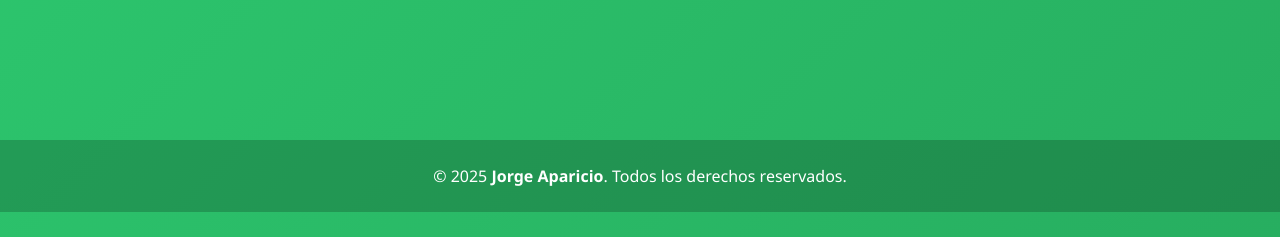
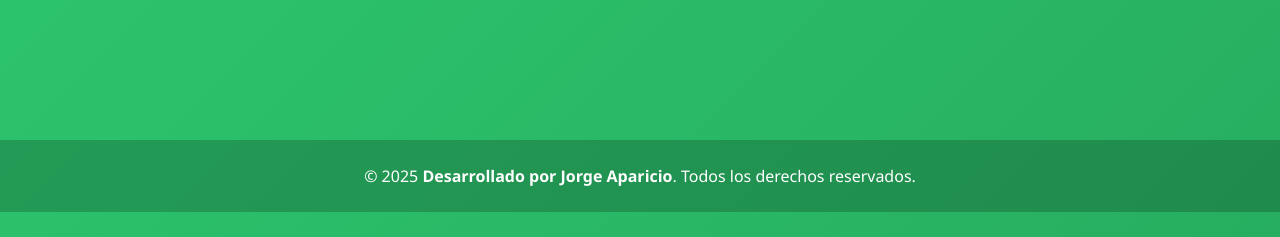
Before and after one commit to Japaricio2004/Convertidos_excel, a Flask app: page / in a window 1280 px wide. Shown: the part 563-800 px from the top of the page. Run offline with Flask 3, Linux system fonts and the light colour scheme; some libraries are stand-ins or nearby versions.

Commit message:
Actualizaci├│n autom├ítica /10/- 2-ma 18:58

```diff
--- a/templates/index.html
+++ b/templates/index.html
@@ -669,7 +669,7 @@
   <footer class="text-center text-white mt-5 py-4" style="background: rgba(0,0,0,0.2);">
     <div class="container">
       <p class="mb-0">
-        © 2025 <strong>Jorge Aparicio</strong>. Todos los derechos reservados.
+        © 2025 <strong>Desarrollado por Jorge Aparicio</strong>. Todos los derechos reservados.
       </p>
     </div>
   </footer>
```
